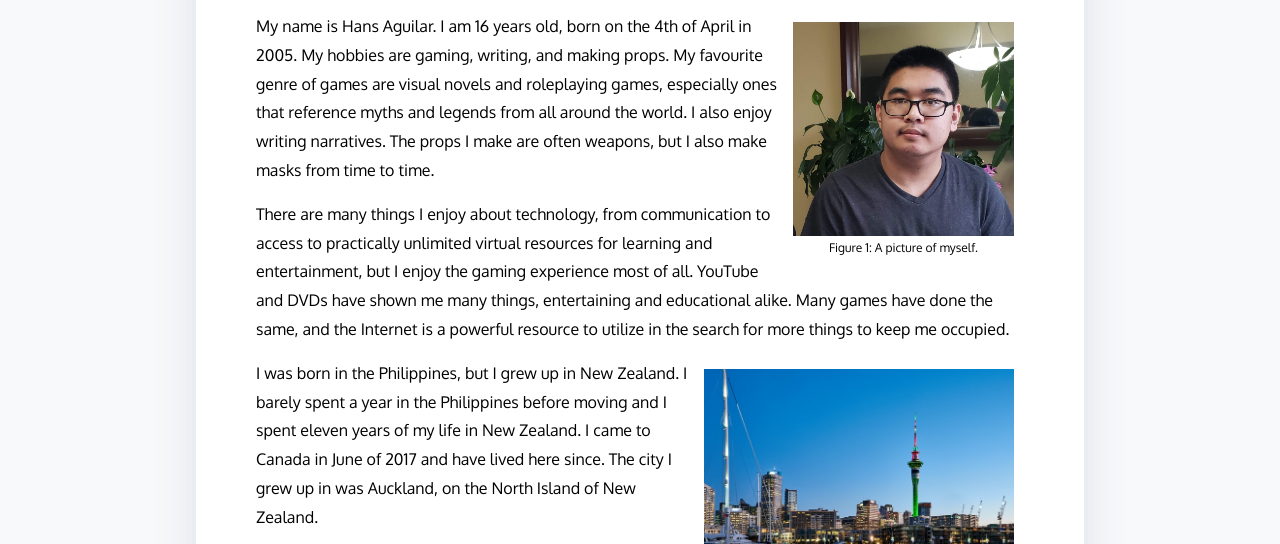
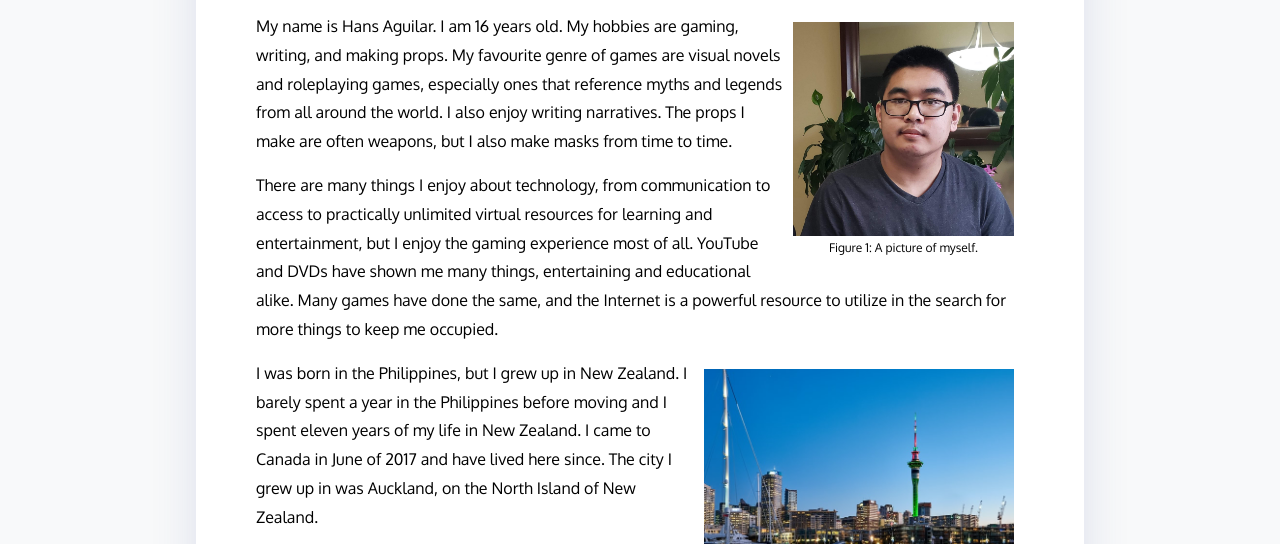
Before and after one commit to HansAguilar445/HansAguilar445.github.io, a plain HTML site: page webdev-final-project/about-me.html in a window 1280 px wide. Shown: the part 202-746 px from the top of the page. Drawn offline with Linux system fonts and the light colour scheme.

Commit message:
Removed a security risk

```diff
--- a/webdev-final-project/about-me.html
+++ b/webdev-final-project/about-me.html
@@ -50,7 +50,7 @@
                         <figcaption>Figure 1: A picture of myself.</figcaption>
                     </figure>
                     <p>
-                        My name is Hans Aguilar. I am 16 years old, born on the 4th of April in 2005. My
+                        My name is Hans Aguilar. I am 16 years old. My
                         hobbies are gaming, writing, and making props. My favourite genre of games are
                         visual novels and roleplaying games, especially ones that reference myths and
                         legends from all around the world. I also enjoy writing narratives. The props
```
